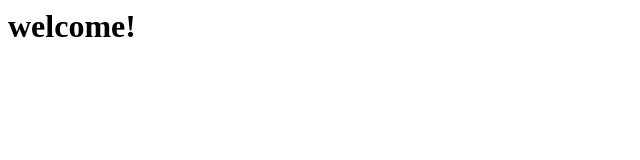
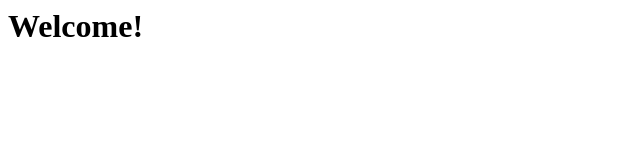
Before and after one commit to filipeapdo/fs_github-codereview, a plain HTML site: page index.html in a window 1280 px wide. Shown: the full height of the page, 0-640 px from the left. Drawn offline with Linux system fonts and the light colour scheme.

Commit message:
Fix index.html

```diff
--- a/index.html
+++ b/index.html
@@ -1 +1 @@
-<h1>welcome!</h1>
+<h1>Welcome!</h1>
```
